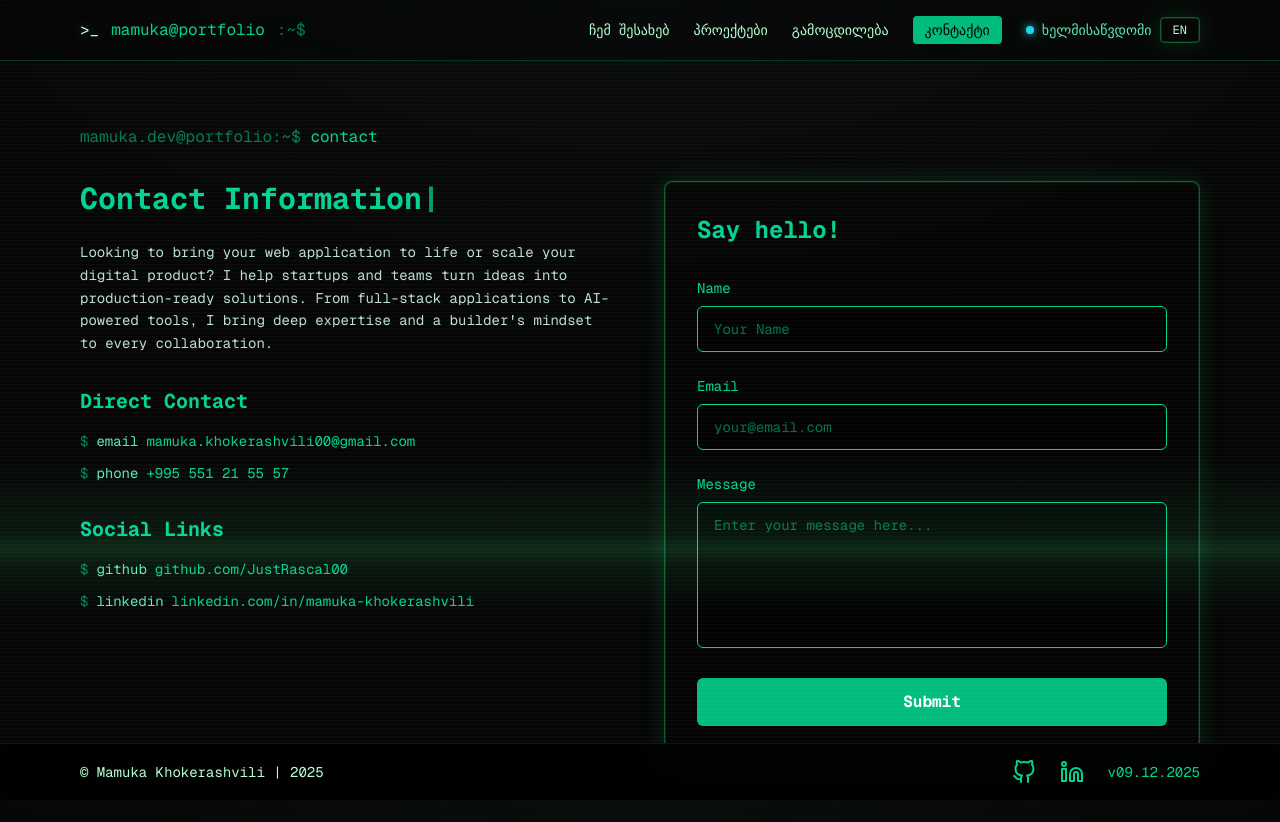
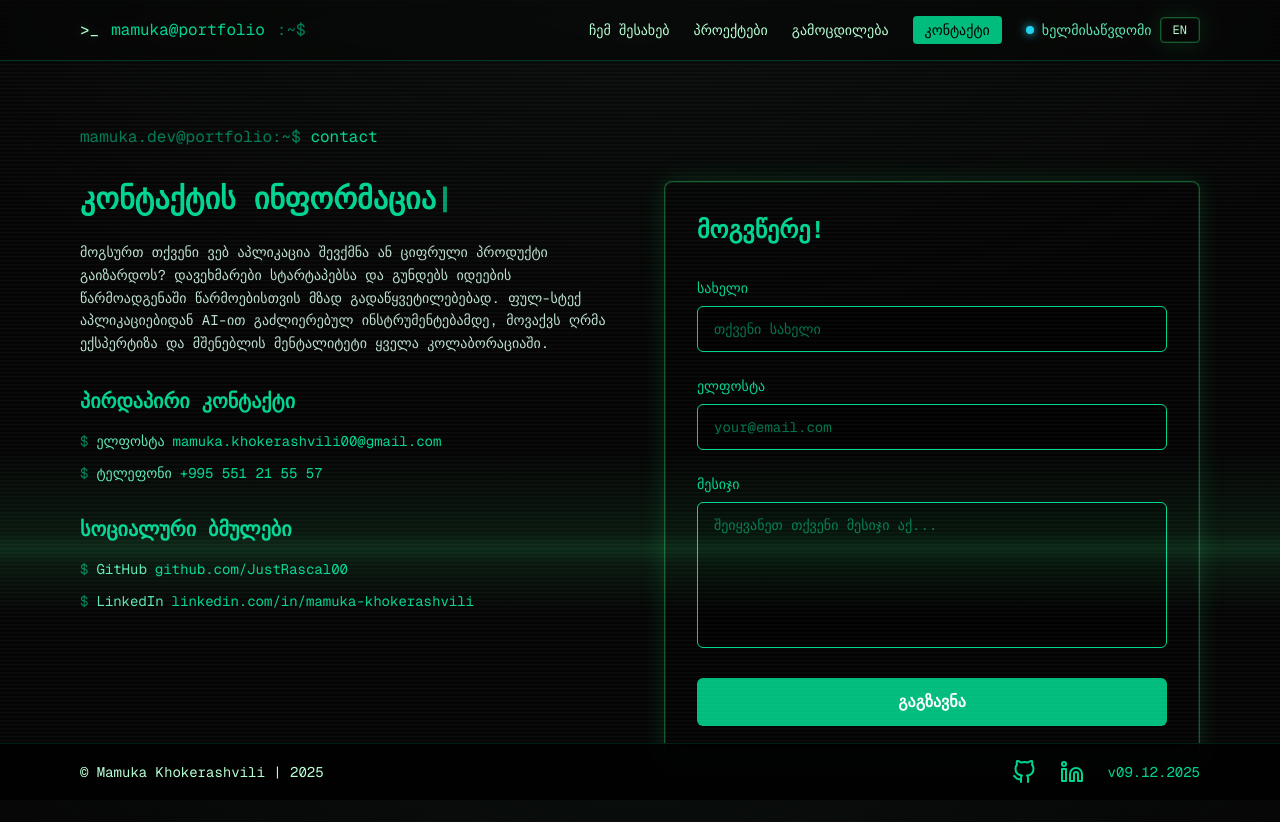
Before and after one commit to JustRascal00/portfolio, a Next.js app: page /contact in a window 1280 px wide. Built offline with nearby package versions, Linux system fonts and the light colour scheme.

Commit message:
feat: add Georgian translations to contact page

```diff
--- a/data/featured-config.json
+++ /dev/null
@@ -1,4 +0,0 @@
-{
-  "featuredProjectId": "chatai",
-  "updatedAt": "2025-10-31T01:24:20.999Z"
-}
--- a/src/app/components/i18n.tsx
+++ b/src/app/components/i18n.tsx
@@ -167,6 +167,30 @@ const translations: Translations = {
   // Social Links
   'footer.github': { ka: 'GitHub', en: 'GitHub' },
   'footer.linkedin': { ka: 'LinkedIn', en: 'LinkedIn' },
+
+  // Contact page
+  'contact.title': { ka: 'კონტაქტის ინფორმაცია', en: 'Contact Information' },
+  'contact.description': {
+    ka: 'მოგსურთ თქვენი ვებ აპლიკაცია შევქმნა ან ციფრული პროდუქტი გაიზარდოს? დავეხმარები სტარტაპებსა და გუნდებს იდეების წარმოადგენაში წარმოებისთვის მზად გადაწყვეტილებებად. ფულ-სტექ აპლიკაციებიდან AI-ით გაძლიერებულ ინსტრუმენტებამდე, მოვაქვს ღრმა ექსპერტიზა და მშენებლის მენტალიტეტი ყველა კოლაბორაციაში.',
+    en: 'Looking to bring your web application to life or scale your digital product? I help startups and teams turn ideas into production-ready solutions. From full-stack applications to AI-powered tools, I bring deep expertise and a builder&apos;s mindset to every collaboration.'
+  },
+  'contact.directContact': { ka: 'პირდაპირი კონტაქტი', en: 'Direct Contact' },
+  'contact.email': { ka: 'ელფოსტა', en: 'email' },
+  'contact.phone': { ka: 'ტელეფონი', en: 'phone' },
+  'contact.socialLinks': { ka: 'სოციალური ბმულები', en: 'Social Links' },
+  'contact.github': { ka: 'GitHub', en: 'github' },
+  'contact.linkedin': { ka: 'LinkedIn', en: 'linkedin' },
+  'contact.form.title': { ka: 'მოგვწერე!', en: 'Say hello!' },
+  'contact.form.name': { ka: 'სახელი', en: 'Name' },
+  'contact.form.namePlaceholder': { ka: 'თქვენი სახელი', en: 'Your Name' },
+  'contact.form.email': { ka: 'ელფოსტა', en: 'Email' },
+  'contact.form.emailPlaceholder': { ka: 'your@email.com', en: 'your@email.com' },
+  'contact.form.message': { ka: 'მესიჯი', en: 'Message' },
+  'contact.form.messagePlaceholder': { ka: 'შეიყვანეთ თქვენი მესიჯი აქ...', en: 'Enter your message here...' },
+  'contact.form.sending': { ka: 'გაგზავნა...', en: 'Sending...' },
+  'contact.form.submit': { ka: 'გაგზავნა', en: 'Submit' },
+  'contact.form.success': { ka: '✓ მესიჯი წარმატებით გაიგზავნა! მალე დაგიკავშირდები.', en: '✓ Message sent successfully! I&apos;ll get back to you soon.' },
+  'contact.form.error': { ka: '✗ მესიჯის გაგზავნა ვერ მოხერხდა. გთხოვთ სცადოთ თავიდან ან მიწეროთ პირდაპირ.', en: '✗ Failed to send message. Please try again or email me directly.' },
 };
 
 type I18nContextType = {
--- a/src/app/contact/page.tsx
+++ b/src/app/contact/page.tsx
@@ -87,43 +87,43 @@ export default function Contact() {
           <div className="space-y-8">
             <div>
               <h1 className="text-3xl font-mono font-bold text-emerald-400 mb-6">
-                Contact Information
+                {t('contact.title')}
                 <span className="animate-pulse">|</span>
               </h1>
               <p className="text-emerald-100/90 leading-relaxed font-mono text-sm">
-                Looking to bring your web application to life or scale your digital product? I help startups and teams turn ideas into production-ready solutions. From full-stack applications to AI-powered tools, I bring deep expertise and a builder&apos;s mindset to every collaboration.
+                {t('contact.description')}
               </p>
             </div>
 
             <div>
-              <h2 className="text-xl font-mono font-bold text-emerald-400 mb-4">Direct Contact</h2>
+              <h2 className="text-xl font-mono font-bold text-emerald-400 mb-4">{t('contact.directContact')}</h2>
               <div className="space-y-3 font-mono text-sm">
                 <div className="flex items-center gap-2">
                   <span className="text-emerald-700">$</span>
-                  <span className="text-emerald-300">email</span>
+                  <span className="text-emerald-300">{t('contact.email')}</span>
                   <span className="text-emerald-400">mamuka.khokerashvili00@gmail.com</span>
                 </div>
                 <div className="flex items-center gap-2">
                   <span className="text-emerald-700">$</span>
-                  <span className="text-emerald-300">phone</span>
+                  <span className="text-emerald-300">{t('contact.phone')}</span>
                   <span className="text-emerald-400">+995 551 21 55 57</span>
                 </div>
               </div>
             </div>
 
             <div>
-              <h2 className="text-xl font-mono font-bold text-emerald-400 mb-4">Social Links</h2>
+              <h2 className="text-xl font-mono font-bold text-emerald-400 mb-4">{t('contact.socialLinks')}</h2>
               <div className="space-y-3 font-mono text-sm">
                 <div className="flex items-center gap-2">
                   <span className="text-emerald-700">$</span>
-                  <span className="text-emerald-300">github</span>
+                  <span className="text-emerald-300">{t('contact.github')}</span>
                   <a href="https://github.com/JustRascal00" target="_blank" rel="noopener noreferrer" className="text-emerald-400 hover:text-emerald-300 transition-colors">
                     github.com/JustRascal00
                   </a>
                 </div>
                 <div className="flex items-center gap-2">
                   <span className="text-emerald-700">$</span>
-                  <span className="text-emerald-300">linkedin</span>
+                  <span className="text-emerald-300">{t('contact.linkedin')}</span>
                   <a href="https://linkedin.com/in/mamuka-khokerashvili" target="_blank" rel="noopener noreferrer" className="text-emerald-400 hover:text-emerald-300 transition-colors">
                     linkedin.com/in/mamuka-khokerashvili
                   </a>
@@ -134,42 +134,42 @@ export default function Contact() {
 
           {/* Right Section - Contact Form */}
           <div className="terminal-border rounded-lg p-8 bg-black/20">
-            <h2 className="text-2xl font-mono font-bold text-emerald-400 mb-8">Say hello!</h2>
+            <h2 className="text-2xl font-mono font-bold text-emerald-400 mb-8">{t('contact.form.title')}</h2>
 
             <form onSubmit={handleSubmit} className="space-y-6">
               <div>
-                <label className="block text-emerald-400 font-mono text-sm mb-2">Name</label>
+                <label className="block text-emerald-400 font-mono text-sm mb-2">{t('contact.form.name')}</label>
                 <input
                   type="text"
                   name="name"
                   value={formData.name}
                   onChange={handleChange}
-                  placeholder="Your Name"
+                  placeholder={t('contact.form.namePlaceholder')}
                   className="w-full px-4 py-3 bg-black/60 border border-emerald-400 rounded-md text-emerald-100 font-mono text-sm placeholder-emerald-500/60 focus:border-emerald-300 focus:outline-none focus:ring-1 focus:ring-emerald-300"
                   required
                 />
               </div>
 
               <div>
-                <label className="block text-emerald-400 font-mono text-sm mb-2">Email</label>
+                <label className="block text-emerald-400 font-mono text-sm mb-2">{t('contact.form.email')}</label>
                 <input
                   type="email"
                   name="email"
                   value={formData.email}
                   onChange={handleChange}
-                  placeholder="your@email.com"
+                  placeholder={t('contact.form.emailPlaceholder')}
                   className="w-full px-4 py-3 bg-black/60 border border-emerald-400 rounded-md text-emerald-100 font-mono text-sm placeholder-emerald-500/60 focus:border-emerald-300 focus:outline-none focus:ring-1 focus:ring-emerald-300"
                   required
                 />
               </div>
 
               <div>
-                <label className="block text-emerald-400 font-mono text-sm mb-2">Message</label>
+                <label className="block text-emerald-400 font-mono text-sm mb-2">{t('contact.form.message')}</label>
                 <textarea
                   name="message"
                   value={formData.message}
                   onChange={handleChange}
-                  placeholder="Enter your message here..."
+                  placeholder={t('contact.form.messagePlaceholder')}
                   rows={6}
                   className="w-full px-4 py-3 bg-black/60 border border-emerald-400 rounded-md text-emerald-100 font-mono text-sm placeholder-emerald-500/60 focus:border-emerald-300 focus:outline-none focus:ring-1 focus:ring-emerald-300 resize-none"
                   required
@@ -181,18 +181,18 @@ export default function Contact() {
                 disabled={isSubmitting}
                 className="w-full bg-emerald-500 text-white font-mono font-bold py-3 px-6 rounded-md hover:bg-emerald-400 transition-colors disabled:opacity-50 disabled:cursor-not-allowed"
               >
-                {isSubmitting ? 'Sending...' : 'Submit'}
+                {isSubmitting ? t('contact.form.sending') : t('contact.form.submit')}
               </button>
 
               {submitStatus === 'success' && (
                 <div className="text-emerald-400 font-mono text-sm text-center">
-                  ✓ Message sent successfully! I&apos;ll get back to you soon.
+                  {t('contact.form.success')}
                 </div>
               )}
 
               {submitStatus === 'error' && (
                 <div className="text-red-400 font-mono text-sm text-center">
-                  ✗ Failed to send message. Please try again or email me directly.
+                  {t('contact.form.error')}
                 </div>
               )}
             </form>
```
